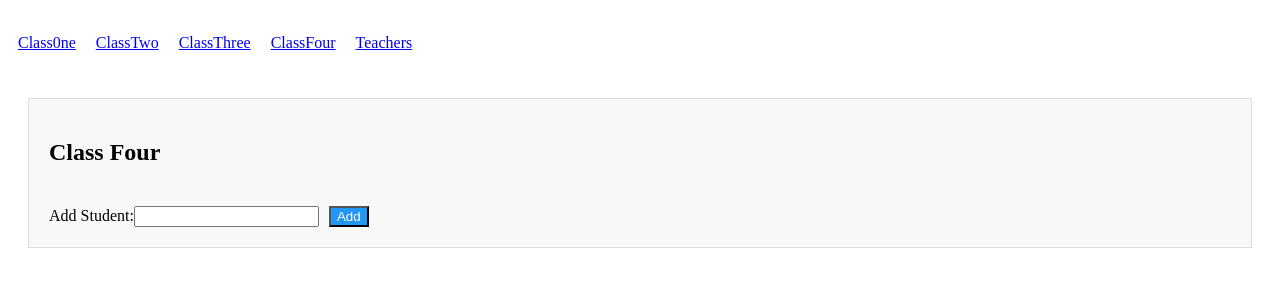
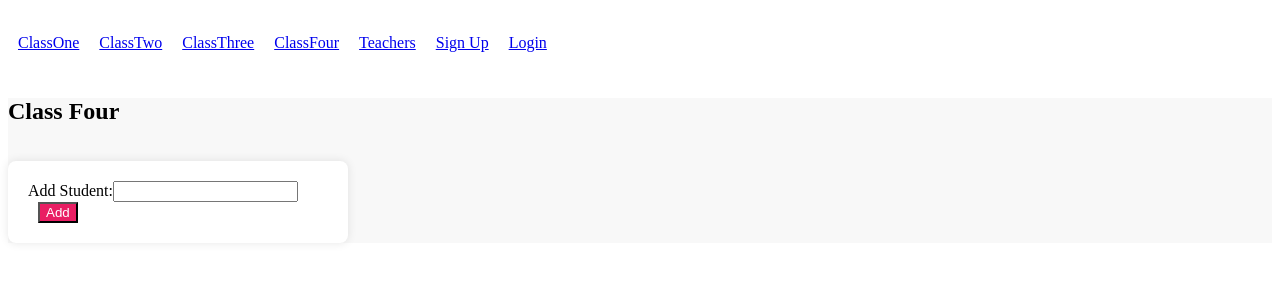
Before and after one commit to muthwi1234/Church-Sysstem, a React (Vite) app in the folder Church-System/: page /class4 in a window 1280 px wide. Shown: the top 300 px of the page. Built offline with nearby package versions, Linux system fonts and the light colour scheme.

Commit message:
done with signup and login

```diff
--- a/Church-System/src/App.css
+++ b/Church-System/src/App.css
@@ -1,3 +1,4 @@
+/* Navigation */
 nav {
   background-color: #fff;
   padding: 10px;
@@ -15,125 +16,121 @@ nav {
 
 Link {
   text-decoration: none;
-    color: #fff; /* White text color */
+  color: #fff;
   font-weight: bold;
   font-size: 16px;
 }
 
 Link:hover {
-    color: #ffcc00; /* Yellow text color on hover */
+  color: #ffcc00;
 }
 
-/* ClassOne.css */
-.class-one-container {
+/* Common Styles for Class Containers, Teachers Container, and Forms */
+.container {
   margin: 20px;
   padding: 20px;
   border: 1px solid #ddd;
   background-color: #f8f8f8; /* Light gray background */
 }
 
-  .student-list {
+.list {
   list-style-type: none;
   padding: 0;
 }
 
-  .student-item {
+.item {
   margin-bottom: 10px;
   display: flex;
   align-items: center;
 }
 
 .edit-button,
-  .delete-button {
+.delete-button,
+.action-button {
   margin-left: 10px;
   cursor: pointer;
-    background-color: #4caf50; /* Green background */
   color: #fff; /* White text color */
 }
 
-  .form-container {
-    margin-top: 20px;
+/* Class Containers */
+.class-one-container {
+  background-color: #f8f8f8;
+}
+
+.class-two-container,
+.class-three-container,
+.class-four-container {
+  background-color: #f8f8f8;
+}
+
+/* Button Styles */
+.edit-button {
+  background-color: #4caf50; /* Green background */
+}
+
+.delete-button {
+  background-color: #ff9800; /* Orange background */
 }
 
 .action-button {
-    margin-left: 10px;
-    cursor: pointer;
-    background-color: #2196f3; /* Blue background */
-    color: #fff; /* White text color */
-  }
-  /* ClassTwo.css, ClassThree.css, ClassFour.css */
-.class-two-container,
-.class-three-container,
-.class-four-container {
-  margin: 20px;
-  padding: 20px;
-  border: 1px solid #ddd;
-  background-color: #f8f8f8; /* Light gray background */
+  background-color: #e91e63; /* Pink background */
 }
 
-.student-list {
-  list-style-type: none;
-  padding: 0;
+/* Teachers Container */
+.teachers-container {
+  background-color: #f8f8f8;
 }
 
-.student-item {
-  margin-bottom: 10px;
-  display: flex;
-  align-items: center;
+/* Form Styles */
+.form-container {
+  background-color: #fff;
+  border-radius: 8px;
+  box-shadow: 0 0 10px rgba(0, 0, 0, 0.1);
+  padding: 20px;
+  width: 300px;
 }
 
-.edit-button,
-.delete-button {
-  margin-left: 10px;
-  cursor: pointer;
-  background-color: #ff9800; /* Orange background */
-  color: #fff; /* White text color */
+.form-group {
+  margin-bottom: 20px;
 }
 
-.form-container {
-  margin-top: 20px;
+.form-group label {
+  display: block;
+  margin-bottom: 8px;
+  font-weight: bold;
 }
 
-.action-button {
-  margin-left: 10px;
-  cursor: pointer;
-  background-color: #e91e63; /* Pink background */
-  color: #fff; /* White text color */
-}
-/* Teachers.css */
-.teachers-container {
-  margin: 20px;
-  padding: 20px;
-  border: 1px solid #ddd;
-  background-color: #f8f8f8; /* Light gray background */
+.form-group input {
+  width: 100%;
+  padding: 10px;
+  box-sizing: border-box;
+  border: 1px solid #ccc;
+  border-radius: 4px;
+  outline: none;
 }
 
-.teacher-list {
-  list-style-type: none;
-  padding: 0;
+.form-group button {
+  background-color: #3498db;
+  padding: 10px;
+  border: none;
+  border-radius: 4px;
+  cursor: pointer;
 }
 
-.teacher-item {
-  margin-bottom: 10px;
-  display: flex;
-  align-items: center;
+.form-group button:hover {
+  background-color: #2980b9;
 }
 
-.edit-button,
-.delete-button {
-  margin-left: 10px;
-  cursor: pointer;
-  background-color: #4caf50; /* Green background */
-  color: #fff; /* White text color */
+/* Link Styles */
+.link-container {
+  margin-top: 10px;
 }
 
-.form-container {
-  margin-top: 20px;
+.link-container a {
+  text-decoration: none;
+  color: #3498db;
 }
 
-.action-button {
-  margin-left: 10px;
-  cursor: pointer;
-  background-color: #2196f3; /* Blue background */
-  color: #fff; /* White text color */
+.link-container a:hover {
+  text-decoration: underline;
 }
--- a/Church-System/src/App.jsx
+++ b/Church-System/src/App.jsx
@@ -1,6 +1,7 @@
-// App.jsx
 import React from 'react';
 import { BrowserRouter as Router, Route, Link, Routes } from 'react-router-dom';
+import SignUp from './assets/SignUp';
+import Login from './assets/Login';
 import ClassOne from './assets/ClassOne';
 import ClassTwo from './assets/ClassTwo';
 import ClassThree from './assets/ClassThree';
@@ -13,8 +14,9 @@ function App() {
     <Router>
       <nav>
         <ul>
+
           <li>
-            <Link to="/class1">Class0ne</Link>
+            <Link to="/class1">ClassOne</Link>
           </li>
           <li>
             <Link to="/class2">ClassTwo</Link>
@@ -28,10 +30,21 @@ function App() {
           <li>
             <Link to="/teachers">Teachers</Link>
           </li>
+          <li>
+            <Link to="/signup">Sign Up</Link>
+          </li>
+          <li>
+            <Link to="/login">Login</Link>
+          </li>
         </ul>
       </nav>
 
       <Routes>
+        {/* Authentication Routes */}
+        <Route path="/signup" element={<SignUp />} />
+        <Route path="/login" element={<Login />} />
+
+        {/* Main Routes */}
         <Route path="/class1" element={<ClassOne />} />
         <Route path="/class2" element={<ClassTwo />} />
         <Route path="/class3" element={<ClassThree />} />
--- /dev/null
+++ b/Church-System/src/assets/Login.jsx
@@ -0,0 +1,36 @@
+import React, { useState } from 'react';
+// import firebase from 'firebase/app';
+import 'firebase/auth';
+
+function Login() {
+  const [email, setEmail] = useState('');
+  const [password, setPassword] = useState('');
+
+  const handleLogin = async () => {
+    try {
+      await firebase.auth().signInWithEmailAndPassword(email, password);
+      alert('Login successful!');
+    } catch (error) {
+      alert(error.message);
+    }
+  };
+
+  return (
+    <div>
+      <h2>Login</h2>
+      <form>
+        <label>Email:</label>
+        <input type="email" value={email} onChange={(e) => setEmail(e.target.value)} />
+
+        <label>Password:</label>
+        <input type="password" value={password} onChange={(e) => setPassword(e.target.value)} />
+
+        <button type="button" onClick={handleLogin}>
+          Login
+        </button>
+      </form>
+    </div>
+  );
+}
+
+export default Login;
--- /dev/null
+++ b/Church-System/src/assets/SignUp.jsx
@@ -0,0 +1,36 @@
+import React, { useState } from 'react';
+// import firebase from 'firebase/app';
+import 'firebase/auth';
+
+function SignUp() {
+  const [email, setEmail] = useState('');
+  const [password, setPassword] = useState('');
+
+  const handleSignUp = async () => {
+    try {
+      await firebase.auth().createUserWithEmailAndPassword(email, password);
+      alert('Signup successful!');
+    } catch (error) {
+      alert(error.message);
+    }
+  };
+
+  return (
+    <div>
+      <h2>Sign Up</h2>
+      <form>
+        <label>Email:</label>
+        <input type="email" value={email} onChange={(e) => setEmail(e.target.value)} />
+
+        <label>Password:</label>
+        <input type="password" value={password} onChange={(e) => setPassword(e.target.value)} />
+
+        <button type="button" onClick={handleSignUp}>
+          Sign Up
+        </button>
+      </form>
+    </div>
+  );
+}
+
+export default SignUp;
--- a/Church-System/src/main.jsx
+++ b/Church-System/src/main.jsx
@@ -2,6 +2,24 @@
 import React from 'react';
 import ReactDOM from 'react-dom';
 import App from './App';
+import { initializeApp } from 'firebase/app';
+import { getAuth } from 'firebase/auth';
+
+// Replace with your Firebase project config
+const firebaseConfig = {
+  apiKey: 'YOUR_API_KEY',
+  authDomain: 'YOUR_AUTH_DOMAIN',
+  projectId: 'YOUR_PROJECT_ID',
+  storageBucket: 'YOUR_STORAGE_BUCKET',
+  messagingSenderId: 'YOUR_MESSAGING_SENDER_ID',
+  appId: 'YOUR_APP_ID',
+};
+
+// Initialize Firebase
+const firebaseApp = initializeApp(firebaseConfig);
+
+// Get Auth instance
+const auth = getAuth(firebaseApp);
 
 function Main() {
   return (
```
Lines whose indentation alone changed are shown as unchanged.
